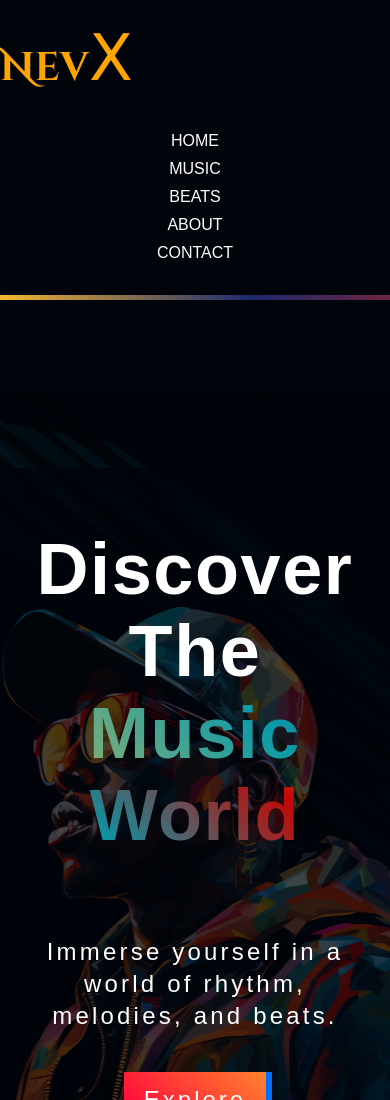
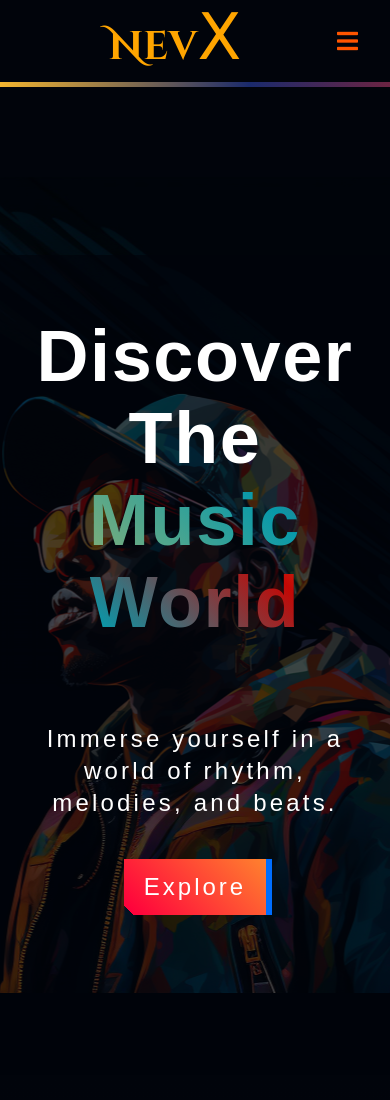
Before and after one commit to MHines10/Music_Website, a plain HTML site: page index.html in a window 390 px wide. Shown: the top 1100 px of the page. Drawn offline with nearby package versions, Linux system fonts and the light colour scheme; some packages are replaced by stand-ins of ours; a script that the page names is missing; a web font is replaced by a local one.

Commit message:
updated html, css and js for mobile navbar menu toggle

```diff
--- a/index.html
+++ b/index.html
@@ -38,6 +38,10 @@
 
         <!-- Navigation Menu -->
         <nav class="menu">
+          <!-- = = = menu btn = = =  -->
+          <div class="menu-btn">
+            <i class="fas fa-bars"></i>
+        </div>
           <ul>
             <li><a href="/">Home</a></li>
             <li><a href="#music">Music</a></li>
--- a/script.js
+++ b/script.js
@@ -126,3 +126,20 @@ playBtns.forEach((playBtn, index) => {
    event.preventDefault();
    $("html, body").animate({ scrollTop: 0 }, 800);
  });
+
+ // menu btn
+
+ // Get references to the menu button and the navigation links
+const menuBtn = document.querySelector('.menu-btn');
+const navLinks = document.querySelector('.menu ul');
+
+// Add a click event listener to the menu button
+menuBtn.addEventListener('click', () => {
+  // Toggle the 'active' class on the navigation links to show/hide them
+  navLinks.classList.toggle('active');
+});
+
+$('.menu-btn').click(function () {
+  $('.navbar .menu').toggleClass("active");
+  $('.menu-btn i').toggleClass("active");
+});
--- a/style.css
+++ b/style.css
@@ -146,6 +146,9 @@ body {
   transition-delay: 0.4s;
   color: aliceblue;
 }
+
+/* menu btn */
+
 
 /* Hero Section */
 .hero {
@@ -1000,13 +1003,45 @@ body {
 }
 
 @media screen and (max-width: 768px) {
+  /* menu btn */
+  /* Initially hide the navigation links */
+.menu ul {
+  display: none;
+}
+
+/* Style the menu button */
+.menu-btn {
+  display: block;
+  color: #ff5500;
+  font-size: 1.5rem;
+  cursor: pointer;
+  margin-right: 2rem;
+}
+
+.menu-btn i.active:before {
+  content: "\f00d";
+}
+
+/* Show the navigation links when the 'active' class is applied */
+.menu ul.active {
+  display: block;
+}
+
+
   /* header */
+  .header-container {
+    display: flex;
+    justify-content: space-between;
+  }
+
   .logo {
     max-width: 120px;
     text-align: center;
   }
 
   .menu {
+    display: flex;
+    align-items: center;
     float: none;
     text-align: center;
     margin-top: 10px;
```
